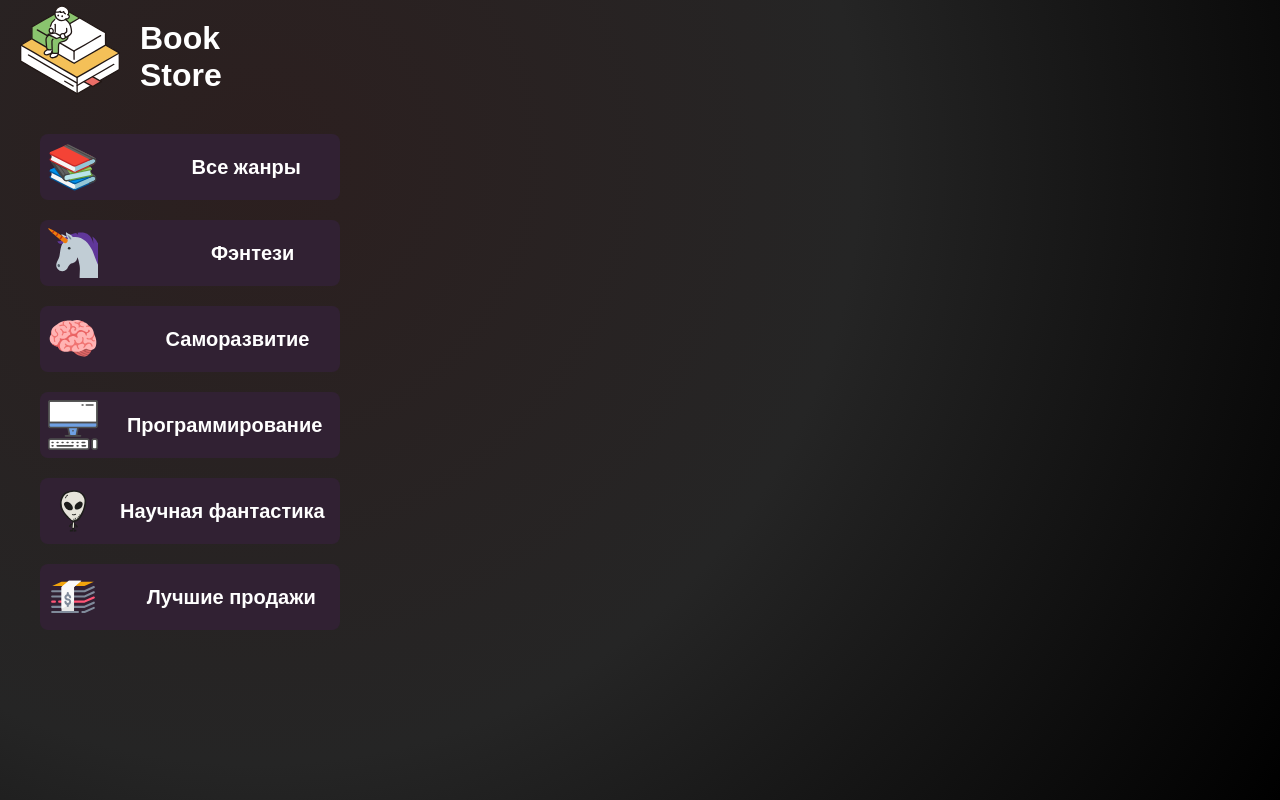
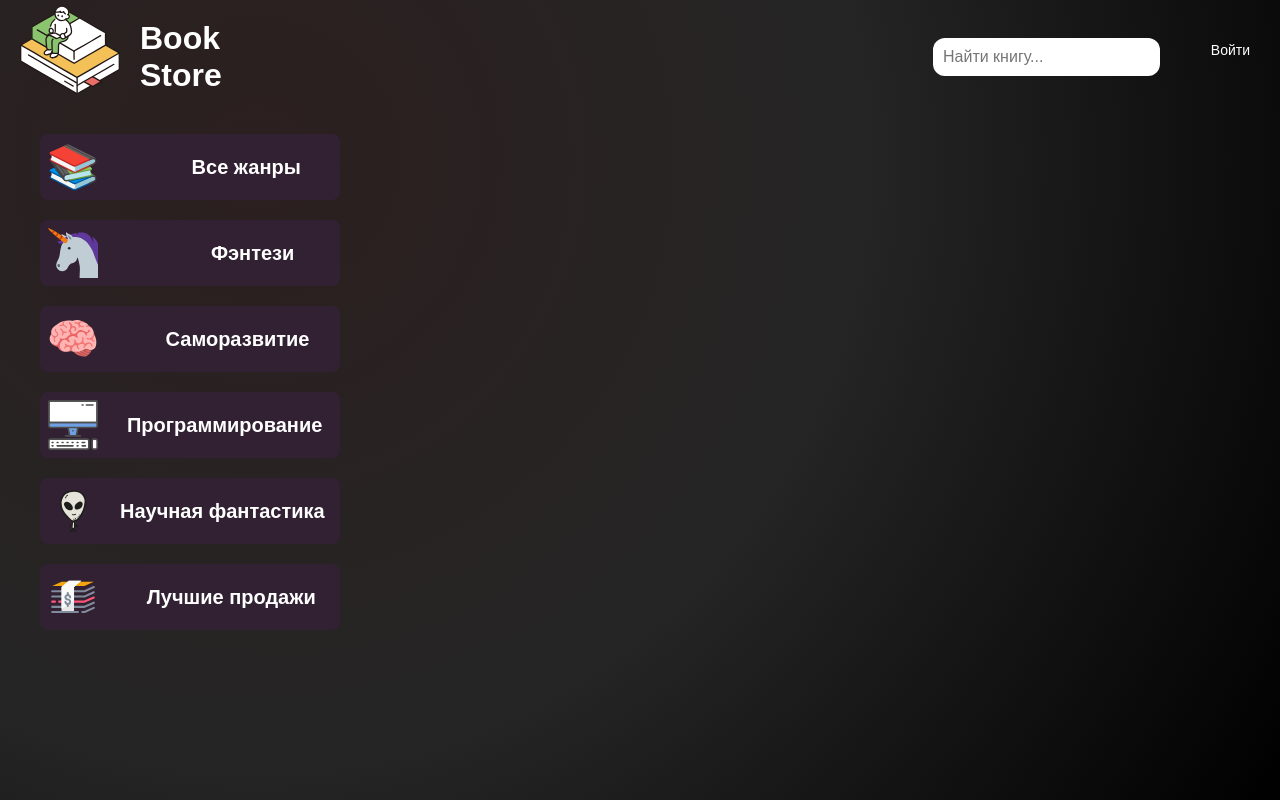
Before and after one commit to StanislavSH109/bookStore, a Vue app: page / in a window 1280 px wide. Built offline with nearby package versions, Linux system fonts and the light colour scheme; a web font is replaced by a local one.

Commit message:
Created auth store

```diff
--- a/src/App.vue
+++ b/src/App.vue
@@ -5,6 +5,20 @@
         <IconBookStore />
         <h1 class="title">Book Store</h1>
       </RouterLink>
+      <div class="head__search">
+        <input class="head__search-input" type="search" placeholder="Найти книгу...">
+      </div>
+      <div class="head__login">
+        <span class="head__login-enter"
+         v-if="!userStore.isLogged"
+          @click="userStore.login()"
+          >
+          Войти
+        </span>
+        <IconShutdown class="head__login-exit"
+         v-if="userStore.isLogged"
+         @click="userStore.logout"/>
+      </div>
     </div>
     <div class="wrapper">
       <aside class="sidebar">
@@ -17,7 +31,6 @@
             <RouterLink class="sidebar__list-link" :to="`/category/${category.key}`">
               <CategoryIcon class="sidebar__list-icon" :categoryKey="category.key"/>
               {{ category.label }}
-
             </RouterLink>
           </li>
         </ul>
@@ -36,6 +49,10 @@ import { ref } from 'vue';
 import { RouterView } from 'vue-router';
 import IconBookStore from './components/icons/IconBookStore.vue';
 import CategoryIcon from './components/CategoryIcon.vue';
+import { useUserStore } from './stores/user';
+import IconShutdown from './components/icons/IconShutdown.vue';
+
+const userStore = useUserStore();
 
 const categories = ref([
   {key: 'all', label: 'Все жанры'},
@@ -50,15 +67,60 @@ const categories = ref([
 <style lang="scss" scoped>
 .head {
   display: flex;
-  justify-content: flex-start;
-  align-items: start;
+  justify-content: space-between;
+  align-items: center;
   gap: 20px;
   margin: 0 0 20px;
+  position: relative;
+
+  &__search {
+    display: flex;
+    padding-right: 100px;
+
+    &-input {
+      outline: none;
+      border: none;
+      padding: 10px;
+      border-radius: 12px;
+    }
+  }
 
   &__link {
     display: flex;
     gap: 20px;
     text-decoration: none;
+  }
+
+  &__login {
+    display: block;
+    position: absolute;
+    top: 35%;
+    right: 0;
+    &-enter {
+      font-size: 14px;
+      display: flex;
+      height: 100%;
+      line-height: 20px;
+      color: white;
+      padding: 0 10px 0 0;
+      cursor: pointer;
+      transition: text-shadow 0.2s ease-in-out;
+      &:hover {
+        text-shadow: 0 0 5px white;
+      }
+    }
+    &-exit {
+      cursor: pointer;
+      width: 30px;
+      height: 30px;
+      border: none;
+      outline: none;
+      transition: filter .2s ease-in-out;
+      &:hover {
+        filter: (1px 1px 5px rgb(74, 74, 235));
+
+      }
+    }
   }
 }
 
--- /dev/null
+++ b/src/components/icons/IconShutdown.vue
@@ -0,0 +1,11 @@
+<template>
+  <svg width="50px" height="50px" viewBox="0 0 1024 1024" class="icon" version="1.1"
+    xmlns="http://www.w3.org/2000/svg">
+    <path
+      d="M512 989.4c-123.1 0-238.9-47.9-326-135S51 651.5 51 528.4s47.9-238.9 135-326c17-17 44.6-17 61.6 0s17 44.6 0 61.6C177 334.7 138.1 428.6 138.1 528.4c0 99.9 38.9 193.8 109.5 264.4 70.6 70.6 164.5 109.5 264.4 109.5s193.8-38.9 264.4-109.5c70.6-70.6 109.5-164.5 109.5-264.4 0-99.9-38.9-193.8-109.5-264.4-17-17-17-44.6 0-61.6s44.6-17 61.6 0c87.1 87.1 135 202.8 135 326 0 123.1-47.9 238.9-135 326s-202.9 135-326 135z"
+      fill="#3688FF" />
+    <path
+      d="M512 554.7c-23.6 0-42.7-19.1-42.7-42.7V85.3c0-23.6 19.1-42.7 42.7-42.7s42.7 19.1 42.7 42.7V512c0 23.6-19.1 42.7-42.7 42.7z"
+      fill="#5F6379" />
+  </svg>
+</template>
--- /dev/null
+++ b/src/stores/user.ts
@@ -0,0 +1,18 @@
+import { defineStore } from 'pinia';
+import { ref, computed } from 'vue';
+
+export const useUserStore = defineStore('user', () => {
+  const user = ref<{id: string; name: string} | null>(null);
+
+  const login = () => {
+    user.value = {id: '1', 'name': 'Гость'}
+  }
+
+  const logout = () => {
+    user.value = null;
+  }
+
+  const isLogged = computed(() => user.value !== null);
+
+  return { user, login, logout, isLogged };
+})
```
